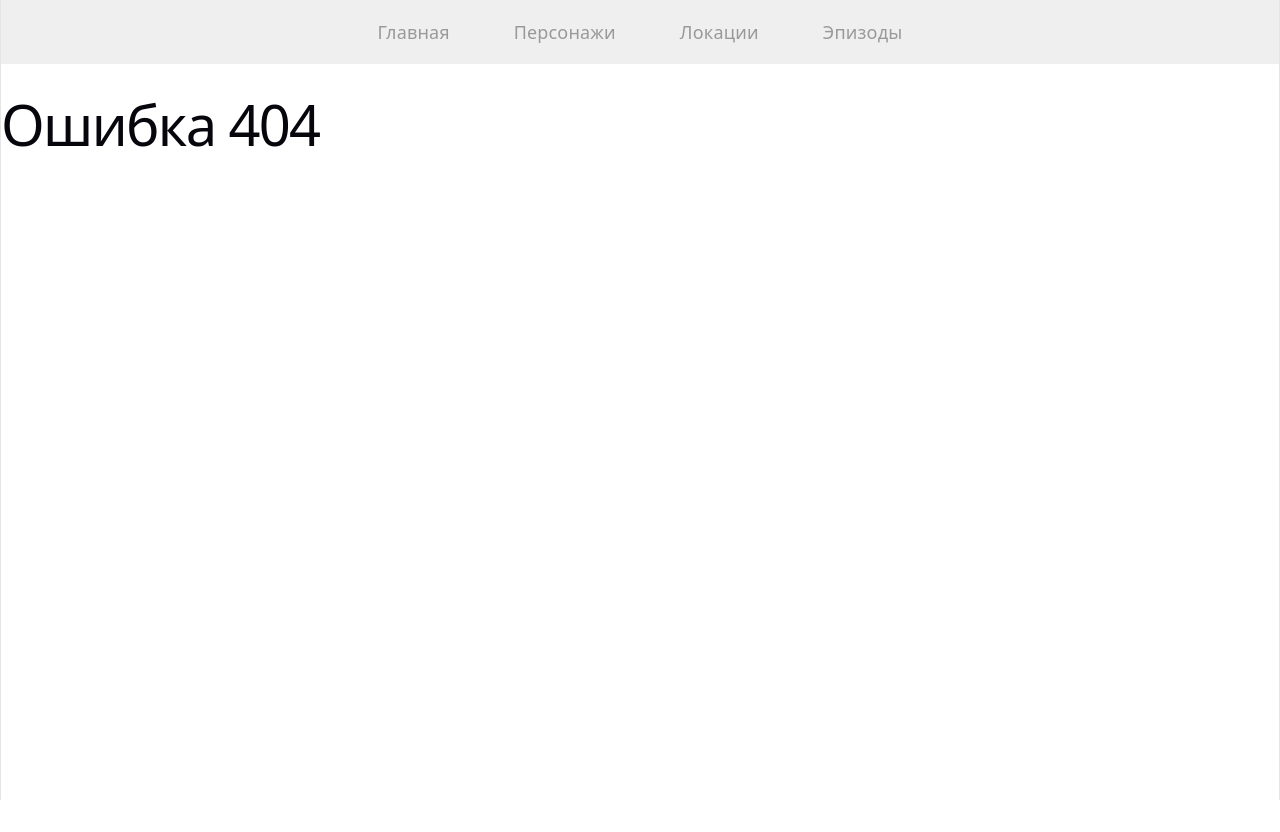
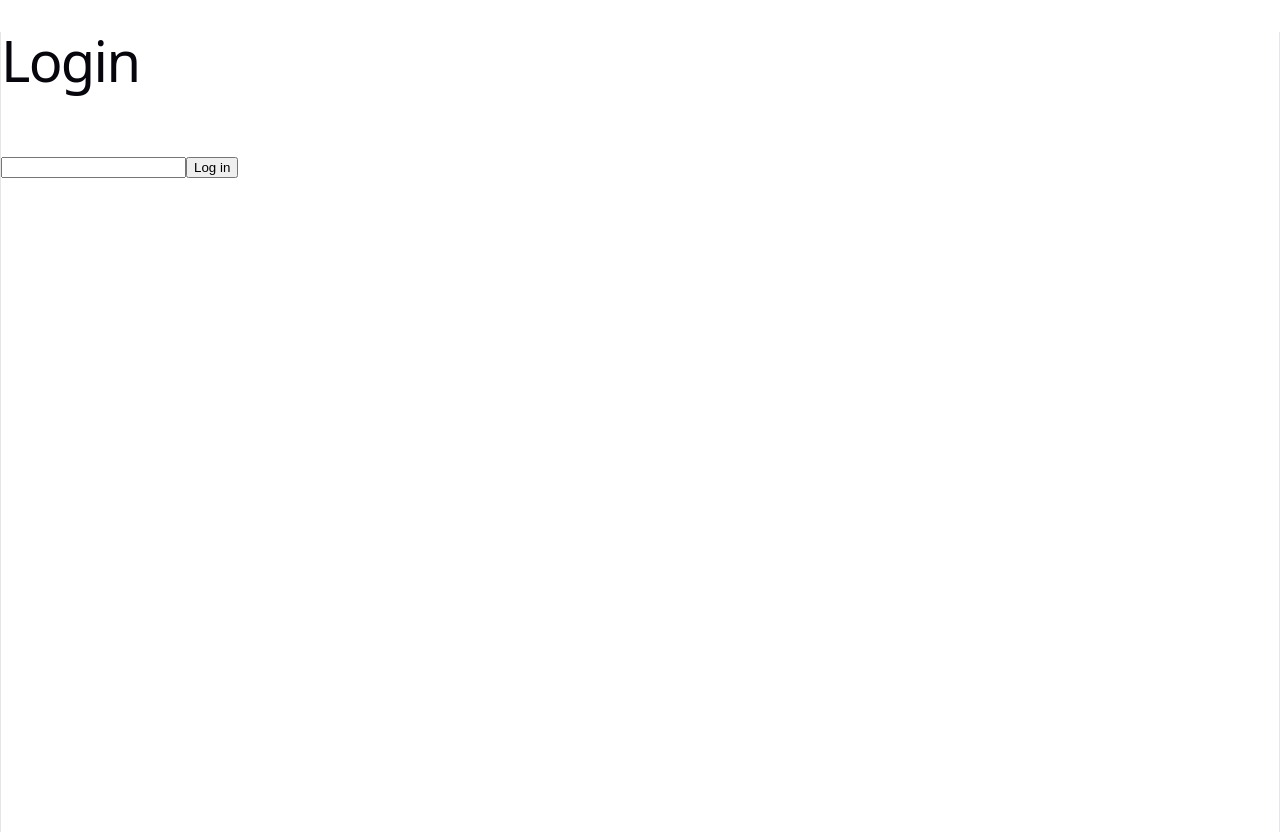
Before and after one commit to tatiana-dk/result-pro-react-rick-morty, a React (Vite) app: page /login in a window 1280 px wide. Before the commit this address led to /404. Before the commit the page ends 800 px from the top, so only its background shows below. Built offline with nearby package versions, Linux system fonts and the light colour scheme.

Commit message:
feat: add AuthContext

```diff
--- a/src/App.css
+++ b/src/App.css
@@ -1,17 +1,27 @@
 h1 {
   margin-bottom: 64px;
+}
+
+.page {
+  display: grid;
+  gap: 32px;
 }
 
 .header {
   height: 64px;
   background-color: #efefef;
-  margin-bottom: 32px;
+  display: flex;
+  justify-content: center;
+  align-items: center;
+  gap: 64px;
+}
+.header-nav {
   display: flex;
   justify-content: center;
   align-items: center;
   gap: 32px;
 }
-.header a {
+.header-nav a {
   text-decoration: none;
   color: #999;
   padding: 16px;
@@ -21,6 +31,7 @@ h1 {
   display: grid;
   grid-template-columns: 200px 1fr;
   gap: 32px;
+  width: 100%;
   max-width: 1024px;
   margin: 0 auto;
 }
--- a/src/App.tsx
+++ b/src/App.tsx
@@ -1,29 +1,36 @@
 import { Route, Routes } from 'react-router';
 
-import { Page404 } from './pages/Page404';
+import { Login } from './pages/Login';
 import { Home } from './pages/Home';
 import { Category } from './pages/Category';
 import { Detail } from './pages/Detail';
+import { Page404 } from './pages/Page404';
 
 import './App.css'
+import { MainLayout } from './layouts/MainLayout';
 import { CategoryLayout } from './layouts/CategoryLayout';
 import { Header } from './components/Header';
+import { AuthProvider } from './context/AuthProvider';
 
 function App() {
 
   return (
-    <>
-      <Header />
+    <AuthProvider>
       <Routes>
-        <Route path='/' element={<Home />}></Route>
-        <Route path='/:category' element={<CategoryLayout />}>
-          <Route index element={<Category />} />
-          <Route path=':id' element={<Detail />} />
+
+        <Route element={<MainLayout />}>
+          <Route path='/' element={<Home />}></Route>
+          <Route path='/:category' element={<CategoryLayout />}>
+            <Route index element={<Category />} />
+            <Route path=':id' element={<Detail />} />
+          </Route>
         </Route>
+
+        <Route path='/login' element={<Login />}></Route>
         <Route path='/404' element={<Page404 />}></Route>
         <Route path='*' element={<Page404 />}></Route>
       </Routes>
-    </>
+    </AuthProvider>
   )
 }
 
--- /dev/null
+++ b/src/components/AuthStatus.tsx
@@ -0,0 +1,24 @@
+import { useNavigate } from "react-router";
+import { useAuth } from "../context/AuthProvider";
+
+export function AuthStatus({}) {
+    const auth = useAuth();
+    const navigate = useNavigate();
+
+    const handleSignout = () => {
+        auth.signout(() => {
+            navigate('/');
+        });
+    };
+
+    if (auth.user === null) {
+        return <p>You are not logged in.</p>
+    }
+
+    return (
+        <>
+            <p>Welcome user {auth.user}!</p>
+            <button onClick={handleSignout}>Sign out</button>
+        </>
+    );
+};
--- a/src/components/Header.tsx
+++ b/src/components/Header.tsx
@@ -1,13 +1,17 @@
 import { Link } from "react-router";
 import { lang } from "../lang";
+import { AuthStatus } from "./AuthStatus";
 
 export function Header() {
     return (
         <div className="header">
-            <Link to="/">{lang.navigation.main}</Link>
-            <Link to="/characters">{lang.navigation.characters}</Link>
-            <Link to="/locations">{lang.navigation.locations}</Link>
-            <Link to="/episodes">{lang.navigation.episodes}</Link>
+            <div className="header-nav">
+                <Link to="/">{lang.navigation.main}</Link>
+                <Link to="/characters">{lang.navigation.characters}</Link>
+                <Link to="/locations">{lang.navigation.locations}</Link>
+                <Link to="/episodes">{lang.navigation.episodes}</Link>
+            </div>
+            <AuthStatus />
         </div>
     );
 };
--- /dev/null
+++ b/src/context/AuthProvider.tsx
@@ -0,0 +1,39 @@
+import { createContext, useContext, useState, type ReactNode } from "react";
+import type { AuthContextType } from "../types/common";
+
+const AuthContext = createContext<AuthContextType | null>(null);
+
+export const useAuth = () => {
+    const context =  useContext(AuthContext);
+
+    if (context === null)
+        throw Error('useAuth must be used within a AuthProvider');
+
+    return context;
+};
+
+export function AuthProvider({children}: {children: ReactNode}) {
+    const [user, setUser] = useState<string | null>(null);
+
+    const signin = (newUser: string, callback: Function): void => {
+        setUser(newUser);
+        callback();
+    }
+
+    const signout = (callback: Function): void => {
+        setUser(null);
+        callback();
+    }
+
+    const value: AuthContextType = {
+        user,
+        signin,
+        signout
+    };
+
+    return (
+        <AuthContext value={value}>
+            {children}
+        </AuthContext>
+    );
+};
--- /dev/null
+++ b/src/layouts/MainLayout.tsx
@@ -0,0 +1,11 @@
+import { Outlet } from "react-router";
+import { Header } from "../components/Header";
+
+export function MainLayout() {
+    return (
+        <div className="page">
+            <Header />
+            <Outlet />
+        </div>
+    );
+};
--- /dev/null
+++ b/src/pages/Login.tsx
@@ -0,0 +1,35 @@
+
+import React from "react";
+import { useNavigate } from "react-router";
+import { useAuth } from "../context/AuthProvider";
+import { lang } from "../lang";
+
+export function Login() {
+    const auth = useAuth();
+    const navigate = useNavigate();
+
+    const handleSubmit = (event: React.SubmitEvent<HTMLFormElement>) => {
+        event.preventDefault();
+
+        const formData = new FormData(event.currentTarget as HTMLFormElement);
+        const username: FormDataEntryValue | null = formData.get('username');
+
+        if (typeof username !== 'string') throw Error('Username is not a string');
+
+        auth.signin(username, () => {
+            navigate('/');
+        });
+    };
+
+    return (
+        <>
+            <h1>Login</h1>
+            <form onSubmit={handleSubmit}>
+                <label>
+                    <input type="text" name="username" />
+                </label>
+                <button type="submit">Log in</button>
+            </form>
+        </>
+    );
+}
--- a/src/types/common.ts
+++ b/src/types/common.ts
@@ -9,3 +9,9 @@ export interface Data {
 };
 
 export type CategoryName = 'characters' | 'locations' | 'episodes';
+
+export type AuthContextType = {
+    user: string | null;
+    signin: (newUser: string, callback: Function) => void;
+    signout: (callback: Function) => void;
+};
```
